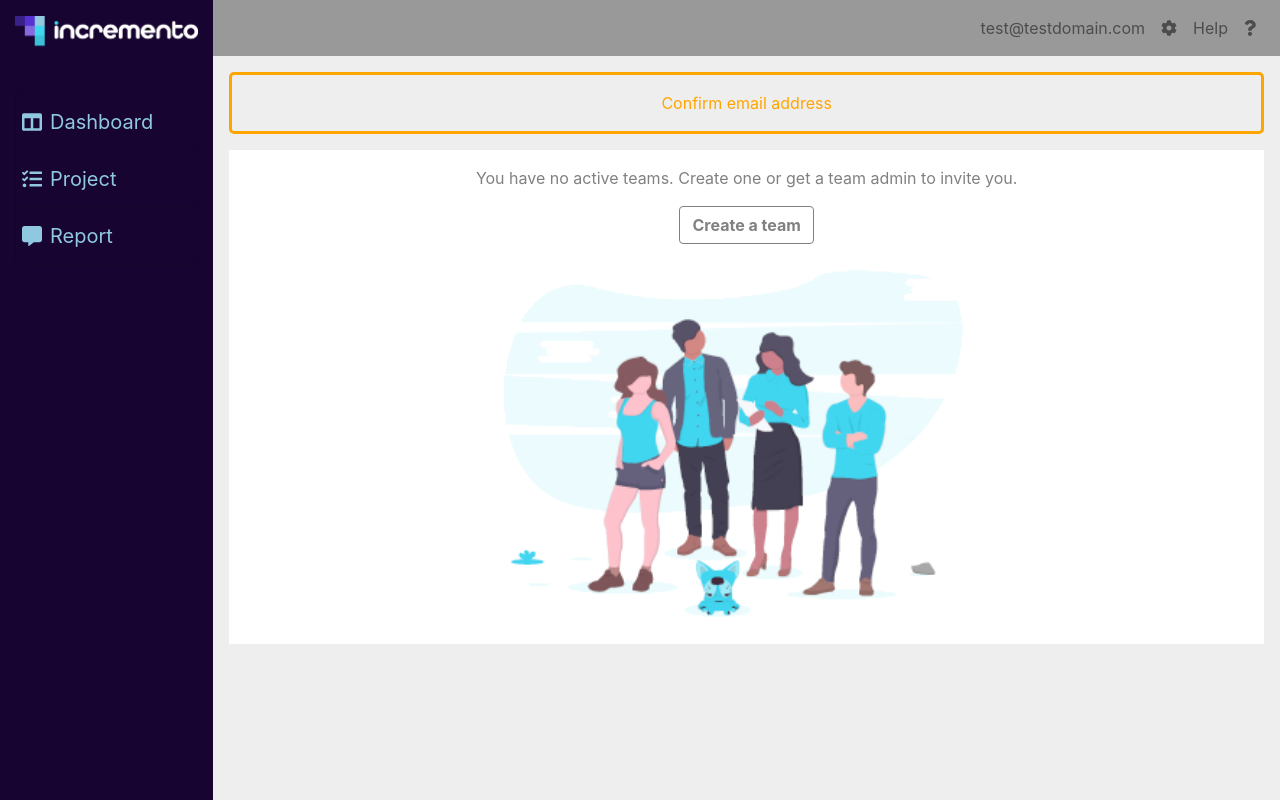
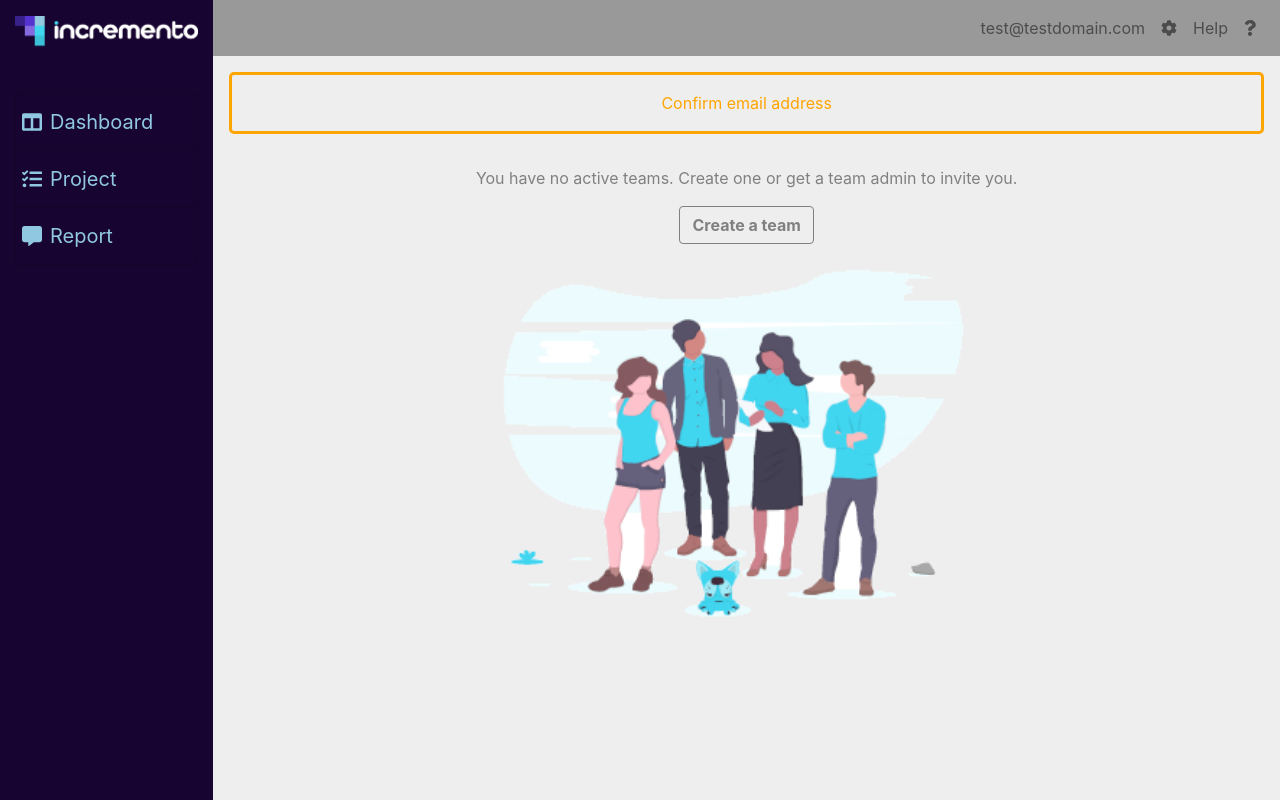
Before and after one commit to storrellas/incremento_front, a React (Create React App) app: page /team in a window 1280 px wide. Built offline with nearby package versions, Linux system fonts and the light colour scheme; the HTML template or start-up script is replaced by a standard one.

Commit message:
ENH: Create team

```diff
--- a/src/base/dashboard/dashboard.js
+++ b/src/base/dashboard/dashboard.js
@@ -93,7 +93,7 @@ class Dashboard extends React.Component {
               </Nav>
             </Navbar>
 
-            <div style={{ flexGrow: '1' }}>
+            <div className="m-3" style={{ flexGrow: '1' }}>
                 {this.props.children}
             </div>
           </Col>
--- a/src/pages/team_create.js
+++ b/src/pages/team_create.js
@@ -1,7 +1,7 @@
 import React from 'react';
 
 // Bootstrap
-import { Button, Row, Col, Container } from 'react-bootstrap';
+import { Button, Row, Col } from 'react-bootstrap';
 import { Form } from 'react-bootstrap';
 import 'bootstrap/dist/css/bootstrap.min.css';
 // Project
@@ -34,8 +34,9 @@ class TeamCreate extends React.Component {
   render() {
     return (
       <Dasboard>
-        <div className="ml-3 mr-3"  style={{ background: 'white', minHeight: '60vh' }} >
-          <Row className="mt-3 pt-3">
+        <div className="h-100" style={{ padding: '1em 3em 1em 3em', background: 'white'}} >
+
+          <Row>
             <Col className="text-center">
               <h2>Create a Team</h2>
             </Col>
@@ -58,9 +59,8 @@ class TeamCreate extends React.Component {
                   />
             </Col>
           </Row>
-
           <Row className="mt-3" style={{display: 'flex', justifyContent: 'center'}}>
-                    <Button type="submit">Create Team</Button>
+            <Button type="submit">Create Team</Button>
           </Row>
         </div>
       </Dasboard>
--- a/src/pages/team_list.js
+++ b/src/pages/team_list.js
@@ -13,13 +13,13 @@ class TeamList extends React.Component {
   render() {
     return (
       <Dasboard>
-        <div className="m-3" style={{ display: 'flex', flexDirection: 'column'}}>
+        <div className="h-100" style={{ display: 'flex', flexDirection: 'column'}}>
 
           <div className="text-center" style={{ border: "3px solid orange", borderRadius: "5px", color: 'orange', paddingTop: '1em', paddingBottom: '1em' }}>
             Confirm email address
           </div>
 
-          <div className="mt-3" style={{ backgroundColor: 'white', color: 'grey', flexGrow: 2 }}>
+          <div className="mt-3" style={{ color: 'grey', flexGrow: 2 }}>
             <div className="text-center pt-3">
               <p>You have no active teams. Create one or get a team admin to invite you.</p>
             </div>
```
